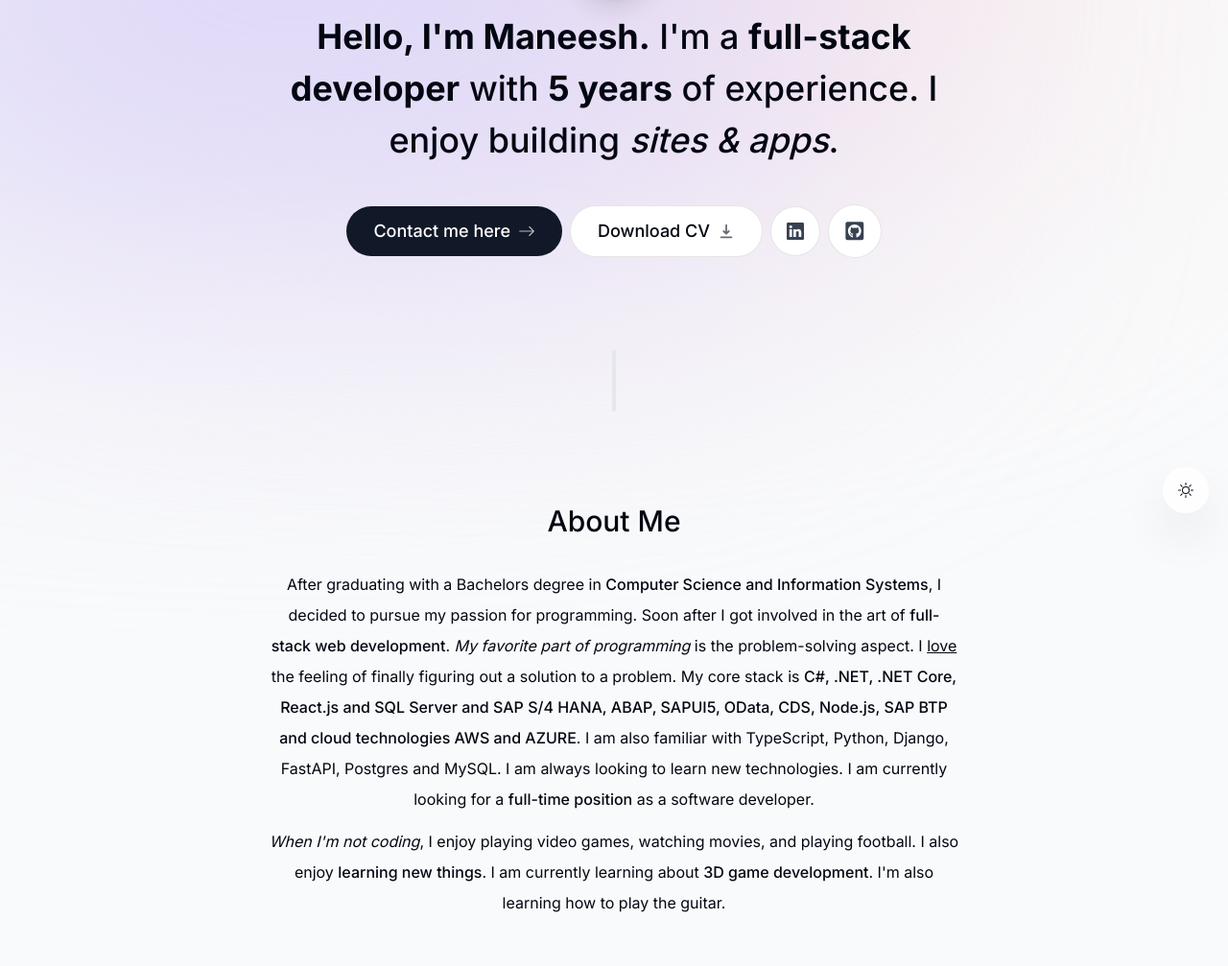
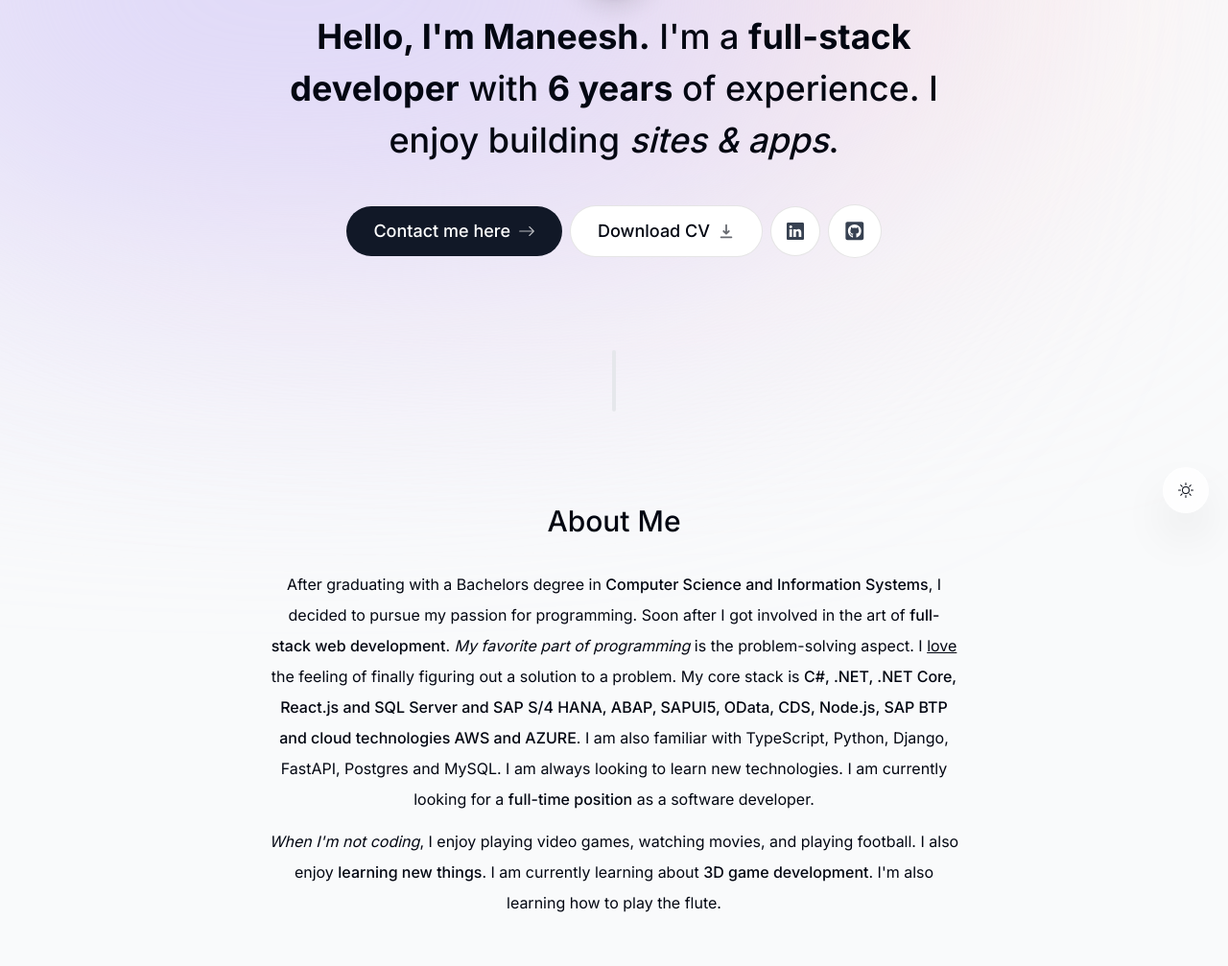
Before and after one commit to maneeshnaidu/portfolio-next, a Next.js app: page / in a window 1280 px wide. Shown: the part 245-1252 px from the top of the page at 96% size. Built offline with nearby package versions, Linux system fonts and the light colour scheme; no server answers.

Commit message:
Updated intro

```diff
--- a/components/about.tsx
+++ b/components/about.tsx
@@ -43,7 +43,7 @@ export default function About() {
         <span className="font-medium">learning new things</span>. I am currently
         learning about{" "}
         <span className="font-medium">3D game development</span>. I'm also
-        learning how to play the guitar.
+        learning how to play the flute.
       </p>
     </motion.section>
   );
--- a/components/intro.tsx
+++ b/components/intro.tsx
@@ -14,6 +14,8 @@ import { useActiveSectionContext } from "@/context/active-section-context";
 export default function Intro() {
   const { ref } = useSectionInView("Home", 0.5);
   const { setActiveSection, setTimeOfLastClick } = useActiveSectionContext();
+  const currentYear: number = new Date().getFullYear();
+  const yearsOfExperience = ( currentYear - 2018 );
 
   return (
     <section
@@ -65,7 +67,7 @@ export default function Intro() {
       >
         <span className="font-bold">Hello, I'm Maneesh.</span> I'm a{" "}
         <span className="font-bold">full-stack developer</span> with{" "}
-        <span className="font-bold">5 years</span> of experience. I enjoy
+        <span className="font-bold">{yearsOfExperience} years</span> of experience. I enjoy
         building <span className="italic">sites & apps</span>.
       </motion.h1>
 
@@ -91,7 +93,7 @@ export default function Intro() {
 
         <a
           className="group bg-white px-7 py-3 flex items-center gap-2 rounded-full outline-none focus:scale-110 hover:scale-110 active:scale-105 transition cursor-pointer borderBlack dark:bg-white/10"
-          href="/CV.pdf"
+          href="/CV.docx"
           download
         >
           Download CV{" "}
```
Also changed, not shown: 1 other file (tests, documents, lock files or other folders).
